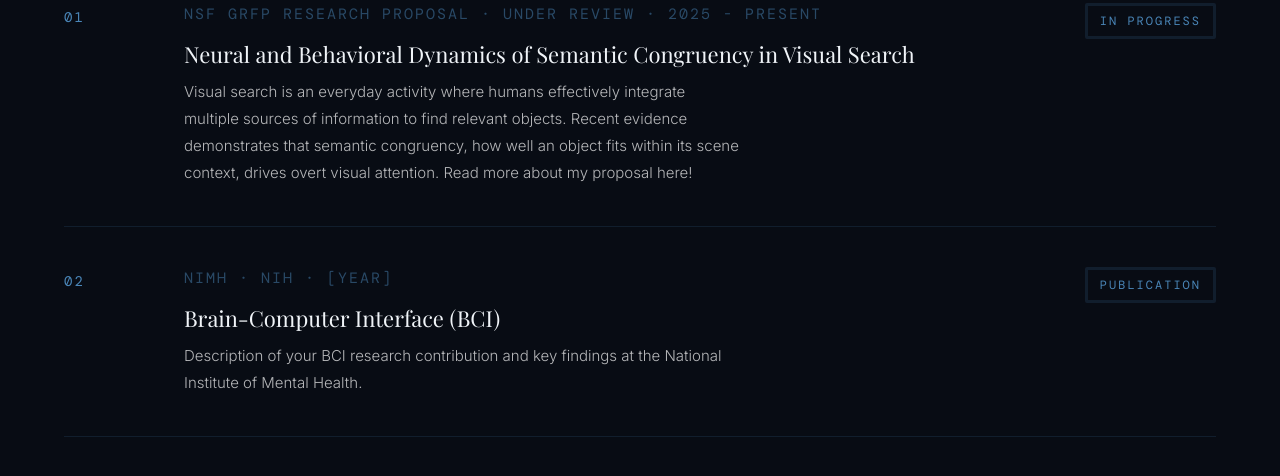
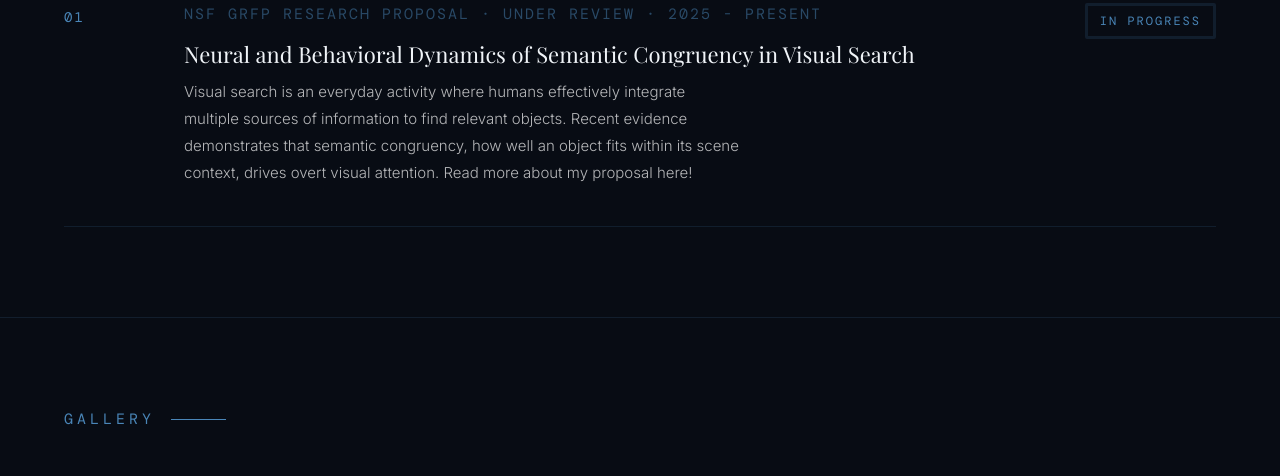
Before and after one commit to plyfaa/plyfaa.github.io, an Astro site: page / in a window 1280 px wide. Shown: the part 1919-2395 px from the top of the page. Built offline with nearby package versions, Linux system fonts and the light colour scheme; Astro itself is replaced by a stand-in of ours; a web font is replaced by a local one.

Commit message:
comment our BCI project section

```diff
--- a/src/pages/index.astro
+++ b/src/pages/index.astro
@@ -109,7 +109,7 @@ import '../styles/global.css';
           </div>
           <span class="research-badge">In Progress</span>
         </div>
-        <div class="research-item reveal" data-project="bci" role="button" tabindex="0">
+        <!-- <div class="research-item reveal" data-project="bci" role="button" tabindex="0">
           <span class="research-num">02</span>
           <div>
             <p class="research-meta">NIMH · NIH · [Year]</p>
@@ -117,7 +117,7 @@ import '../styles/global.css';
             <p class="research-desc">Description of your BCI research contribution and key findings at the National Institute of Mental Health.</p>
           </div>
           <span class="research-badge">Publication</span>
-        </div>
+        </div> -->
       </div>
     </section>
 
```
